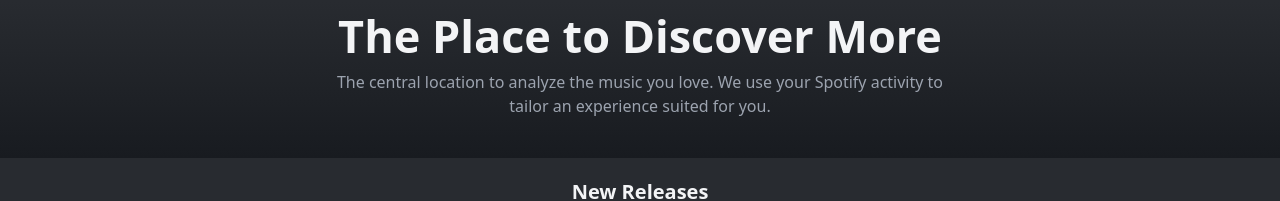
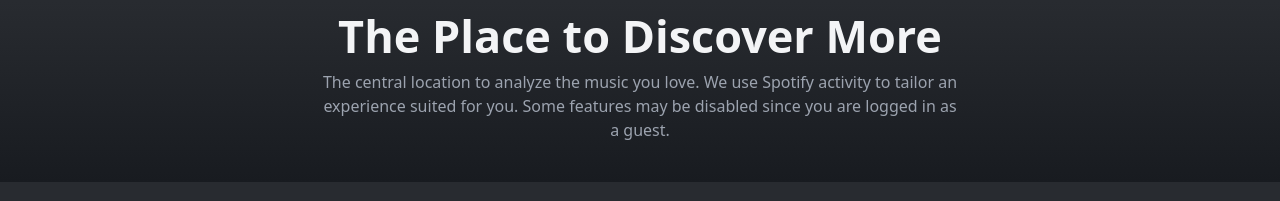
Before and after one commit to Ahljenn/odditory, a Next.js app: page /guest in a window 1280 px wide. Shown: the part 138-339 px from the top of the page. Built offline with nearby package versions, Linux system fonts and the light colour scheme.

Commit message:
Description change for guest view

```diff
--- a/components/ui/IntroContainer.tsx
+++ b/components/ui/IntroContainer.tsx
@@ -1,6 +1,10 @@
 import React from 'react';
 
-const IntroContainer: React.FC = (): JSX.Element => {
+interface Optional {
+  type?: string;
+}
+
+const IntroContainer: React.FC<Optional> = ({ type }: Optional): JSX.Element => {
   return (
     <div className="bg-gradient-to-b to-[#181b20] from-[#282b30] padding-8 w-full pb-10">
       <h1 className="text-center text-[40px] sm:text-[45px] 2xl:text-[60px] font-bold">
@@ -8,8 +12,11 @@
       </h1>
       <div className="flex justify-center">
         <p className="text-center w-5/6 sm:w-[40rem] text-gray-400">
-          The central location to analyze the music you love. We use your Spotify activity to tailor
-          an experience suited for you.
+          The central location to analyze the music you love. We use Spotify activity to tailor an
+          experience suited for you.{' '}
+          {type === 'Guest'
+            ? 'Some features may be disabled since you are logged in as a guest.'
+            : ''}
         </p>
       </div>
     </div>
--- a/pages/guest/index.tsx
+++ b/pages/guest/index.tsx
@@ -12,7 +12,7 @@
         <link rel="icon" href="/logofav.png" />
       </Head>
       <Header pageType="guest" />
-      <IntroContainer />
+      <IntroContainer type={'Guest'} />
       <GuestMain />
     </>
   );
```
